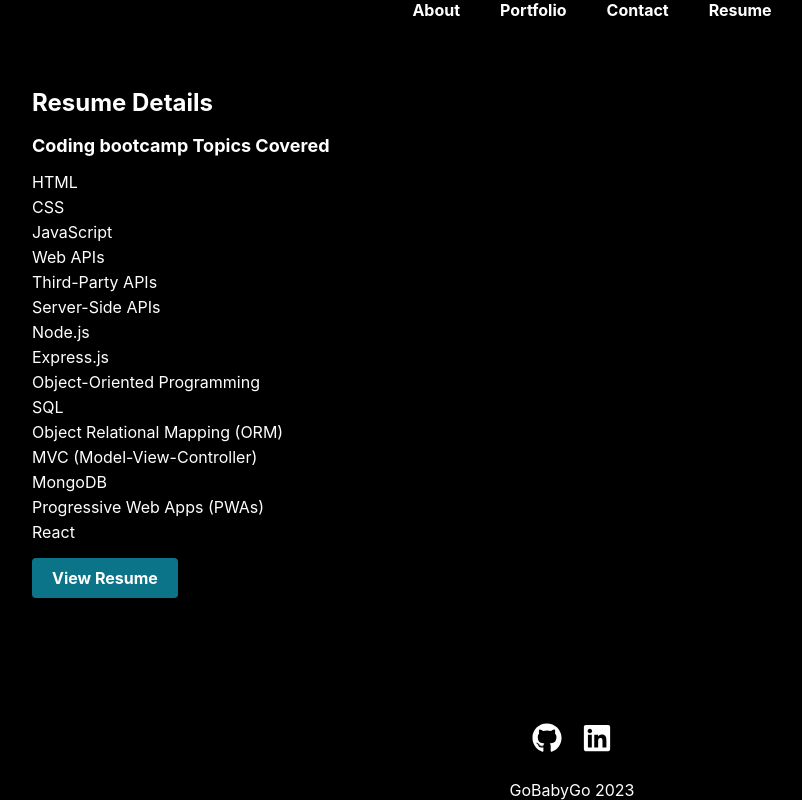
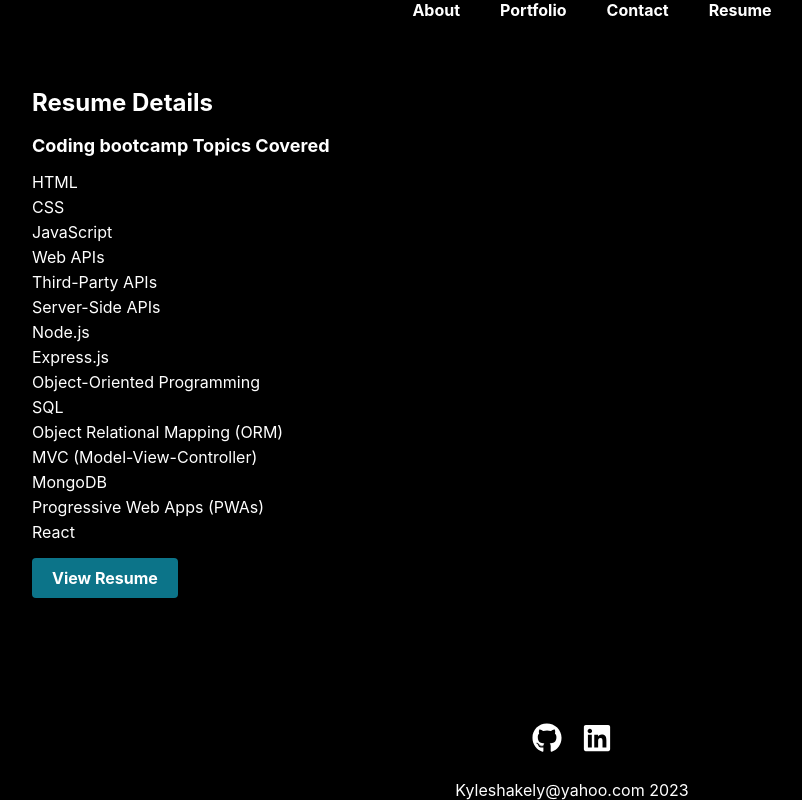
Before and after one commit to Kshakely5280/reactPortfolio, a React (Create React App) app: page /resume in a window 1280 px wide. Shown: the whole page, without its empty margins (68-870 px from the left). Built offline with nearby package versions, Linux system fonts and the light colour scheme.

Commit message:
added email into footer

```diff
--- a/src/components/footer.js
+++ b/src/components/footer.js
@@ -12,7 +12,7 @@ const Footer = () => {
           <FaLinkedin />
         </a>
       </div>
-      <div className="footer-text">GoBabyGo 2023</div>
+      <div className="footer-text">Kyleshakely@yahoo.com 2023</div>
     </footer>
   );
 };
```
